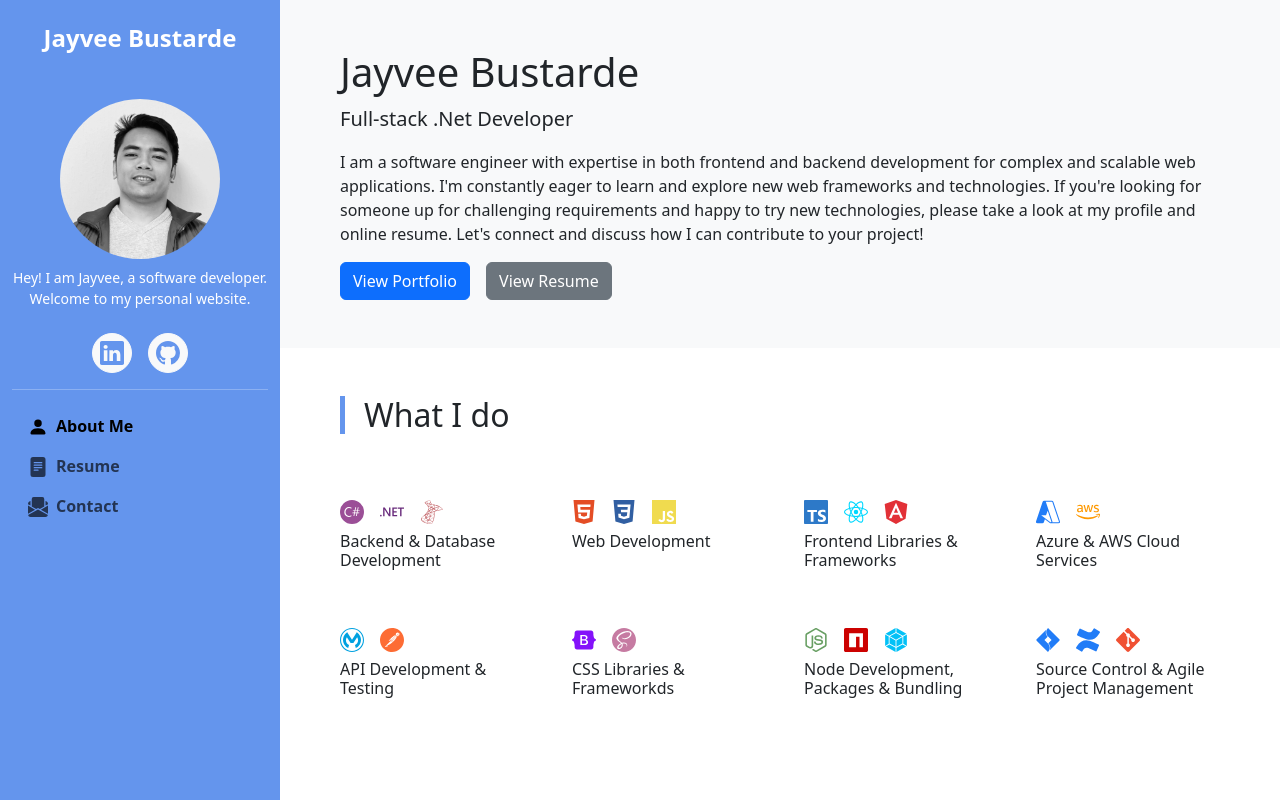
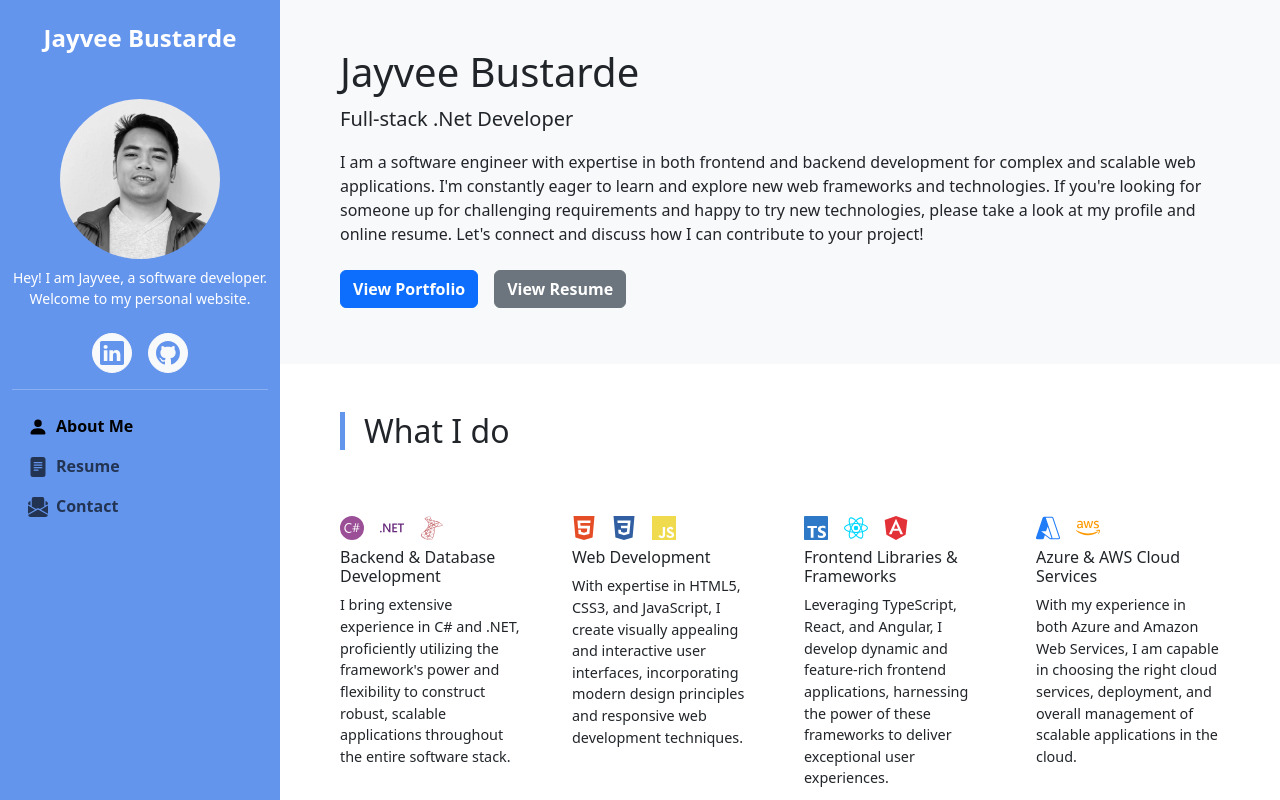
Before and after one commit to jayveebustarde/react-bootstrap-personal, a React (Create React App) app: page / in a window 1280 px wide. Shown: the top 800 px of the page. Built offline with nearby package versions, Linux system fonts and the light colour scheme.

Commit message:
btn component

```diff
--- a/src/components/ContactForm/ContactForm.js
+++ b/src/components/ContactForm/ContactForm.js
@@ -1,8 +1,10 @@
 import React, { useRef, useState } from "react";
-import { Button, Col, Form, Row } from "react-bootstrap";
+import { Col, Form, Row } from "react-bootstrap";
 import emailjs from '@emailjs/browser';
+import { IoIosSend } from "react-icons/io";
 import FormInput from "../FormInput/FormInput";
 import FormTextArea from "../FormInput/FormTextArea";
+import PfButton from "../PfButton/PfButton";
 
 const ContactForm = () => {
     const [validated, setValidated] = useState(false);
@@ -50,7 +52,7 @@ const ContactForm = () => {
                     <FormTextArea required label="Message" placeholder="Message" cId="msgInput" name="message" />
                 </Form.Group>
             </Row>
-            <Button type="submit">Send</Button>
+            <PfButton type="submit"><IoIosSend /> Send Now</PfButton>
         </Form>
     );
 }
--- /dev/null
+++ b/src/components/MinorText/MinorText.js
@@ -0,0 +1,10 @@
+import React from "react";
+import "./MinorText.scss";
+
+const MinorText = ({ children }) => {
+    return (
+        <p className="minor-text">{children}</p>
+    );
+}
+
+export default MinorText;
--- /dev/null
+++ b/src/components/MinorText/MinorText.scss
@@ -0,0 +1,3 @@
+.minor-text{
+    font-size: 0.9rem;
+}
--- /dev/null
+++ b/src/components/PfButton/PfButton.js
@@ -0,0 +1,13 @@
+import React from "react";
+import "./PfButton.scss";
+import { Button } from "react-bootstrap";
+
+const PfButton = ({ type, variant, children }) => {
+    return (
+        <Button type={type} variant={variant} className="pf-btn my-2">
+            {children}
+        </Button>
+    );
+}
+
+export default PfButton;
--- /dev/null
+++ b/src/components/PfButton/PfButton.scss
@@ -0,0 +1,4 @@
+.pf-btn {
+    font-size: 1rem;
+    font-weight: bold;
+}
--- a/src/routes/Home/Home.js
+++ b/src/routes/Home/Home.js
@@ -5,6 +5,8 @@ import { Button, Col, Row, Stack } from "react-bootstrap";
 import SectionTitle from "../../components/SectionTitle/SectionTitle";
 import SkillsCard from "../../components/SkillsCard/SkillsCard";
 import PfConfig from "../../data/portfolioConfig.json"
+import MinorText from "../../components/MinorText/MinorText";
+import PfButton from "../../components/PfButton/PfButton";
 
 const Home = () => {
     return (
@@ -17,12 +19,12 @@ const Home = () => {
                             <p className="lead">{PfConfig.position}</p>
                             <p>{PfConfig.overview}</p>
                             <Stack direction="horizontal" gap={3}>
-                                <Button variant="primary">
+                                <PfButton variant="primary">
                                     View Portfolio
-                                </Button>
-                                <Button variant="secondary">
+                                </PfButton>
+                                <PfButton variant="secondary">
                                     View Resume
-                                </Button>
+                                </PfButton>
                             </Stack>
                         </Stack>
                     </Col>
@@ -37,6 +39,7 @@ const Home = () => {
                             <Col key={index} xs={6} md={6} lg={3}>
                                 <SkillsCard tools={item.tools}>
                                     <h6>{item.title}</h6>
+                                    <MinorText>{item.overview}</MinorText>
                                 </SkillsCard>
                             </Col>
                         );
```
